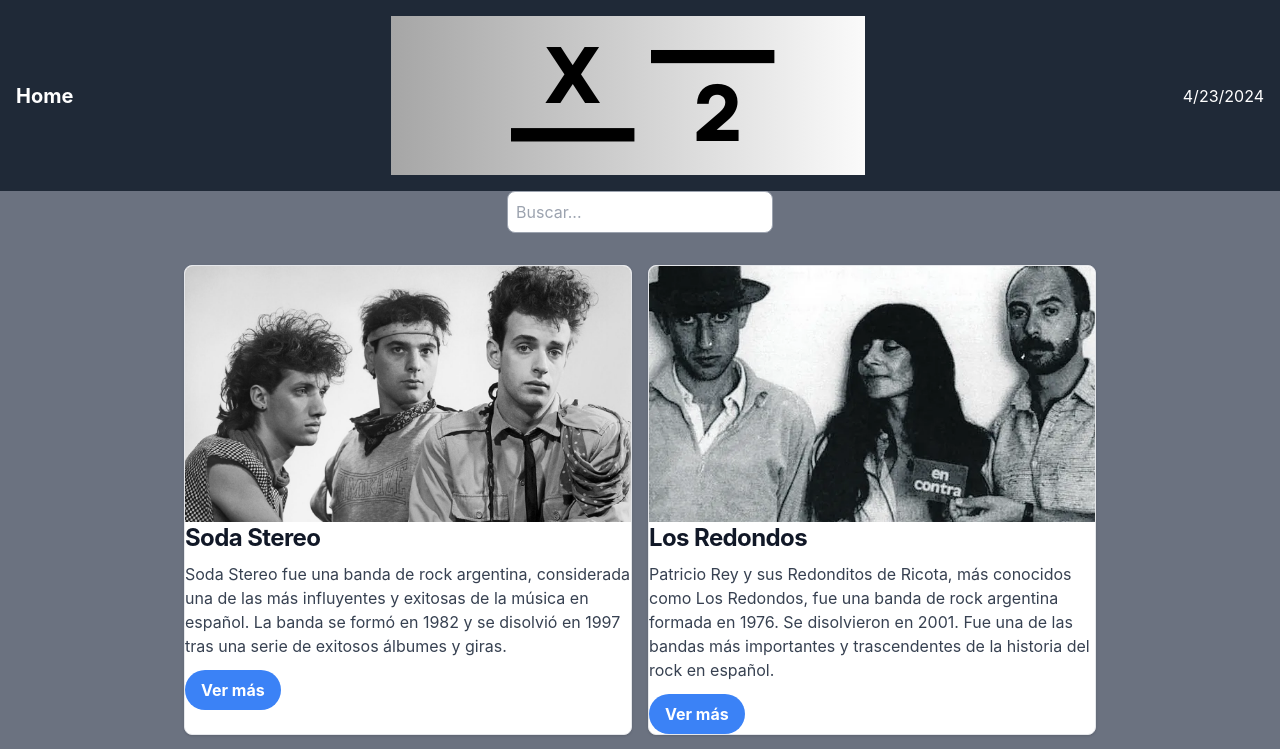
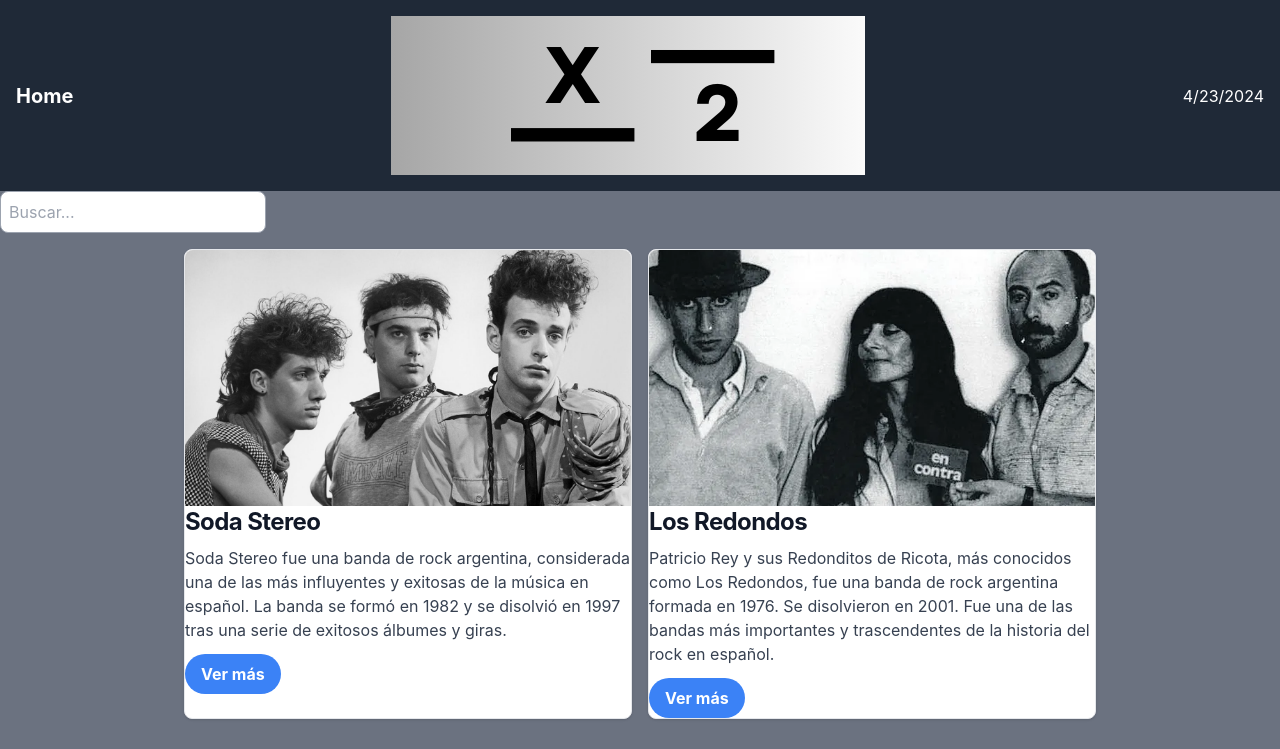
Before and after one commit to Santiag0Vidal/TrabajoPr-ctico-ReactParte2, a React (Create React App) app: page / in a window 1280 px wide. Shown: the top 749 px of the page. Built offline with nearby package versions, Linux system fonts and the light colour scheme.

Commit message:
hice funcionar el buscador (filtra por nombre banda)

```diff
--- a/src/Components/ElementList/ElementList.jsx
+++ b/src/Components/ElementList/ElementList.jsx
@@ -18,6 +18,7 @@
                 <Link to={`/details/${element.id}`} key={element.id}>
                     <div className={styles.elementContainer}>
                         <h3 className={styles.elementTitle}>{element.nombre}</h3>
+
                     </div>
                 </Link>
             ))}
--- a/src/Components/ElementList/ElementList.module.css
+++ b/src/Components/ElementList/ElementList.module.css
@@ -4,11 +4,11 @@
 @import "tailwindcss/utilities";
 
 .grid {
-  @apply grid-cols-3 gap-4;
+    @apply grid grid-cols-3 gap-4;
   }
 
   .elementContainer {
-  @apply border-gray-300 p-4 rounded-lg;
+    @apply border border-gray-300 p-4 rounded-lg;
   }
 
   .elementTitle {
--- a/src/Components/SearchInput/SearchInput.jsx
+++ b/src/Components/SearchInput/SearchInput.jsx
@@ -1,11 +1,17 @@
 import React, { useState } from 'react';
 
-const SearchInput = ({ onSearch }) => {
+const SearchInput = ({ bandas, setFilteredBandas }) => {
     const [searchTerm, setSearchTerm] = useState('');
 
     const handleChange = (event) => {
-        setSearchTerm(event.target.value);
-        onSearch(event.target.value);
+        const term = event.target.value;
+        setSearchTerm(term);
+        // Filtrar las bandas por nombre
+        const filtered = bandas.filter(banda =>
+            banda.nombre.toLowerCase().includes(term.toLowerCase())
+        );
+        // Actualizar la lista de bandas filtradas
+        setFilteredBandas(filtered);
     };
 
     return (
--- a/src/Pages/Home/Home.jsx
+++ b/src/Pages/Home/Home.jsx
@@ -10,12 +10,16 @@
 
 function Home() {
     const [bandas, setBandas] = useState([]);
+    const [filteredBandas, setFilteredBandas] = useState([]); // Estado para las bandas filtradas
     const navigate = useNavigate();
 
     useEffect(() => {
         fetch('/mocks/bandas.json')
             .then(response => response.json())
-            .then(data => setBandas(data))
+            .then(data => {
+                setBandas(data);
+                setFilteredBandas(data); // Inicializa filteredBandas con todas las bandas
+            })
             .catch(error => console.error('Error fetching bandas:', error));
     }, []);
 
@@ -25,15 +29,24 @@
         navigate(`${ROUTES.element}/${bandaId}`);
     };
 
+    // Función para filtrar las bandas por nombre
+    const handleSearch = (searchTerm) => {
+        const filtered = bandas.filter(banda =>
+            banda.nombre.toLowerCase().includes(searchTerm.toLowerCase())
+        );
+        setFilteredBandas(filtered);
+    };
+
     return (
         <div className={styles.HomeContainer}>
             <Header />
 
             <div className={styles.searchContainer}>
-                <SearchInput onSearch={(searchTerm) => console.log('Búsqueda:', searchTerm)} />
+                {/* Pasar bandas y setFilteredBandas como props al componente SearchInput */}
+                <SearchInput bandas={bandas} setFilteredBandas={setFilteredBandas} onSearch={handleSearch} />
             </div>
             <div className="flex flex-wrap justify-center">
-                {bandas.map(banda => (
+                {filteredBandas.map(banda => ( // Usar filteredBandas en lugar de bandas
                     <div key={banda.id} className={styles.bandaCard}>
                         <Link to={`${ROUTES.element.replace(':id', banda.id)}`}>
                             <img className={styles.bandaImage} src={banda.imagen} alt={banda.nombre} />
--- a/src/Pages/Home/Home.module.css
+++ b/src/Pages/Home/Home.module.css
@@ -26,6 +26,3 @@
 .verMasButton {
   @apply bg-blue-500 hover:bg-blue-700 text-white font-bold py-2 px-4 rounded-full;
 }
-.searchContainer {
-  @apply flex justify-center items-center mb-4;
-}
```
Lines whose indentation alone changed are shown as unchanged.
